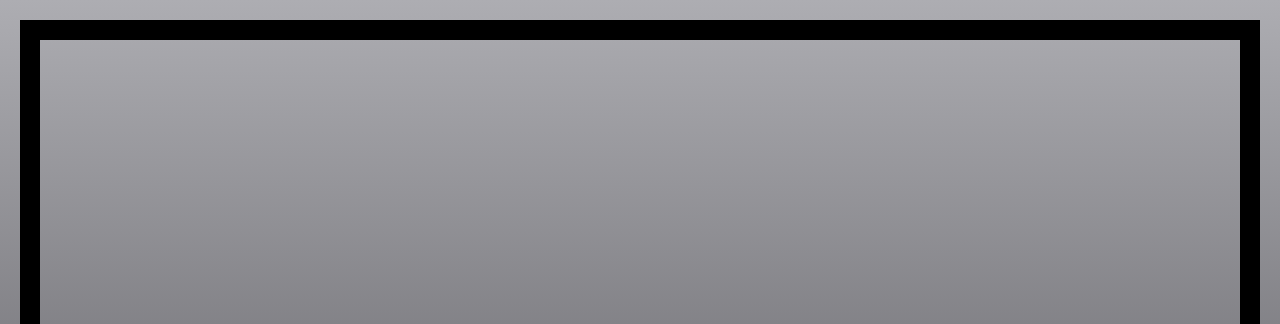
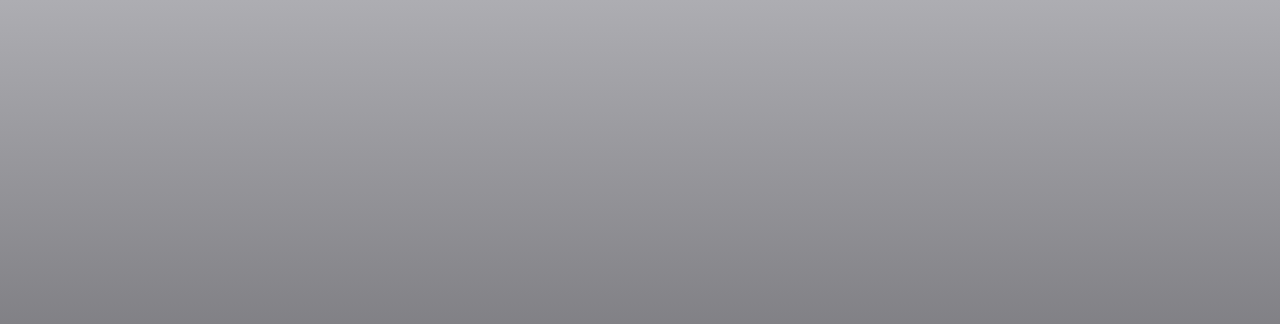
Before and after one commit to p4re/pare.wtf, a plain HTML site: page index.html in a window 1280 px wide. Shown: the top 324 px of the page. Drawn offline with Linux system fonts and the light colour scheme.

Commit message:
Update index.html

```diff
--- a/index.html
+++ b/index.html
@@ -8,7 +8,6 @@
     <style>
         body {
             margin: 20px;
-            border: 20px solid black;
             height: calc(100vh - 40px);
             display: flex;
             justify-content: center;
```
